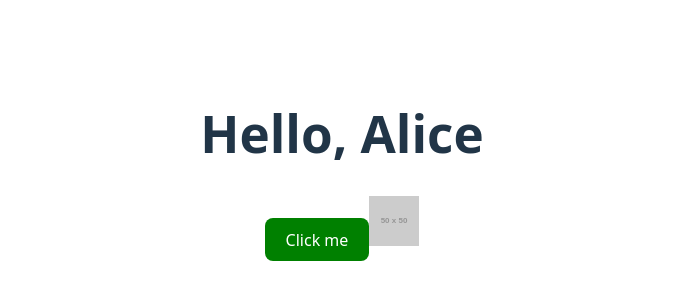
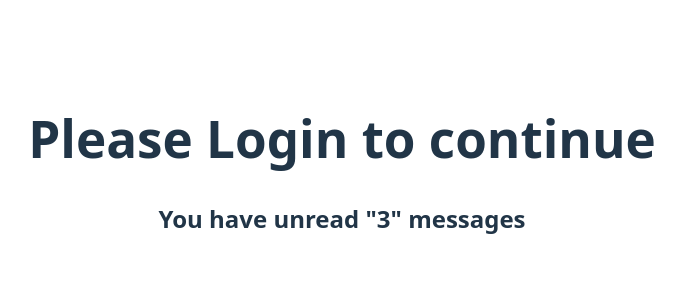
Before and after one commit to Abddev-rqb/React-Application, a React (Vite) app in the folder vite-react/: page / in a window 1280 px wide. Shown: the part 234-534 px from the top of the page, without its empty margins (298-983 px from the left). Built offline with nearby package versions, Linux system fonts and the light colour scheme.

Commit message:
conditional redering using ternery operator

```diff
--- a/vite-react/src/App.jsx
+++ b/vite-react/src/App.jsx
@@ -1,15 +1,23 @@
 import './App.css'
 
 function App() {
-  const name = "Alice";
-  const buttonLable = "Click me"
-  const imgUrl = 'https://placehold.co/50x50';
+  // const name = "Alice";
+  // const buttonLable = "Click me"
+  // const imgUrl = 'https://placehold.co/50x50';
+  const isLogged = false;
+  const element = <h1>{isLogged ? "Welcome back !" : "Please Login to continue"}</h1>
+  const message = [1,"message", "message2"];
   return (
+    // <div>
+    //   <h1>Hello, {name}</h1>
+    //   <button style={{background:"green", color:"white"}} onClick={() => alert(`Button clicked!`)}>{buttonLable}</button>
+    //   <img src={imgUrl}/>
+    // </div>
     <div>
-      <h1>Hello, {name}</h1>
-      <button style={{background:"green", color:"white"}} onClick={() => alert(`Button clicked!`)}>{buttonLable}</button>
-      <img src={imgUrl}/>
+      {element}
+      {message.length > 0 && <h2>You have unread "{message.length}" messages</h2>}
     </div>
+
 
   )
 }
```
